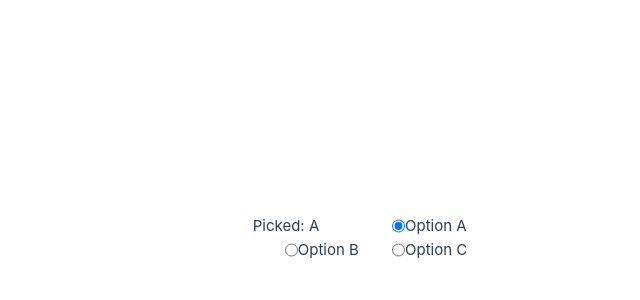
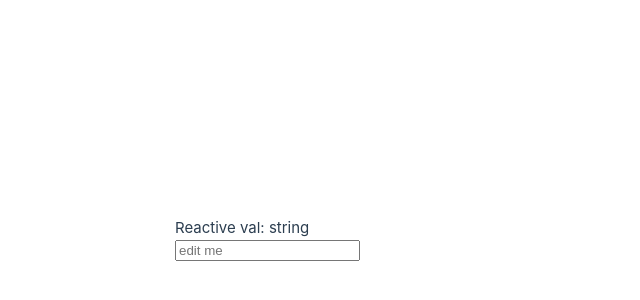
Before and after one commit to JasonXBOptel/vue_fullstack, a Vue app: page / in a window 1280 px wide. Shown: the part 162-462 px from the top of the page, without its empty margins (280-920 px from the left). Built offline with nearby package versions, Linux system fonts and the light colour scheme.

Commit message:
v-number modifier showcase

```diff
--- a/src/App.vue
+++ b/src/App.vue
@@ -1,35 +1,19 @@
 <script setup>
 import { ref } from "vue";
-// Default value: A
-const picked = ref("A"); // ref value will be set to value attribute
+// Create a state variable to reference when using v-model
+const typedInput = ref(""); // default value is an empty string
 </script>
 
 <template>
-  <div>Picked: {{ picked }}</div>
-
   <section>
-    <input type="radio" value="A" v-model="picked" />
-    <label for="one">Option A</label>
-  </section>
-
-  <section>
-    <input type="radio" value="B" v-model="picked" />
-    <label for="two">Option B</label>
-  </section>
-
-  <section>
-    <input type="radio" value="C" v-model="picked" />
-    <label for="two">Option C</label>
+    <p>Reactive val: {{ typeof typedInput }}</p>
+    <input v-model.number="typedInput" placeholder="edit me" />
   </section>
 </template>
 
 <style scoped>
 section {
   display: flex;
-  /* flex-direction: column; */
-}
-section input,
-p {
-  margin-left: 2rem;
+  flex-direction: column;
 }
 </style>
```
